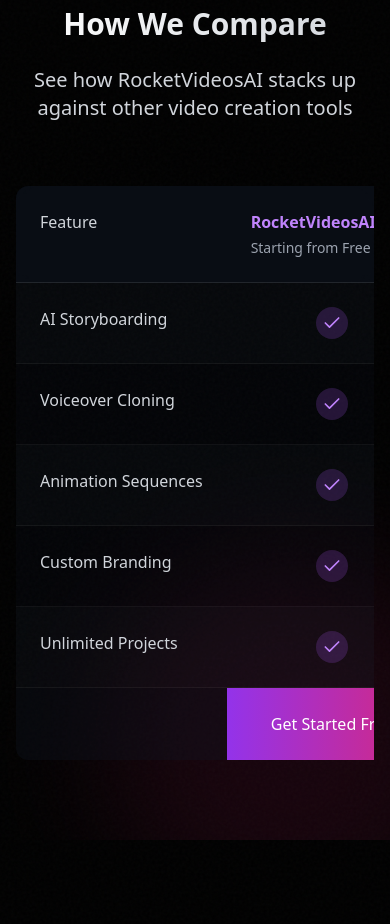
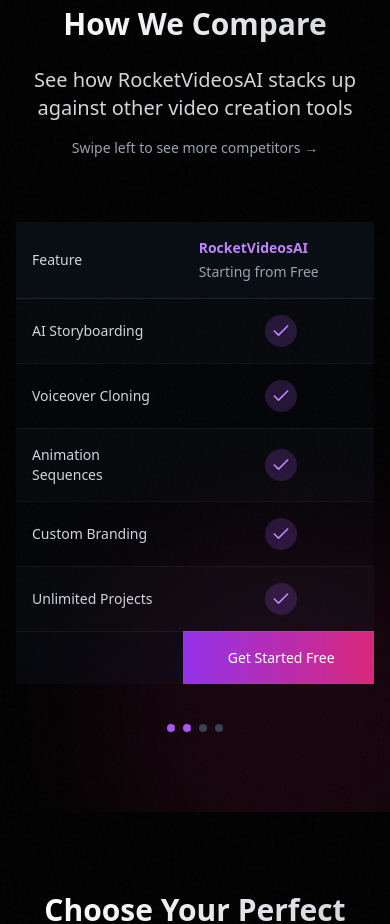
Before and after one commit to AYOOBEE/rocket-video-spark, a React (Vite) app: page / in a window 390 px wide. Shown: the part 7520-8444 px from the top of the page. Built offline with nearby package versions, Linux system fonts and the light colour scheme.

Commit message:
Fix: Comparison table mobile view
Improve the comparison table's appearance on mobile devices.

```diff
--- a/src/App.css
+++ b/src/App.css
@@ -1,4 +1,3 @@
-
 #root {
   max-width: 100%;
   margin: 0 auto;
@@ -69,6 +68,30 @@
     max-width: 95vw;
     margin: 0 auto;
   }
+
+  /* Mobile table improvements */
+  .overflow-x-auto {
+    scrollbar-width: none; /* Firefox */
+    -ms-overflow-style: none; /* IE and Edge */
+    scroll-snap-type: x mandatory;
+  }
+
+  .overflow-x-auto::-webkit-scrollbar {
+    display: none; /* Chrome, Safari and Opera */
+  }
+
+  table {
+    border-collapse: separate;
+    border-spacing: 0;
+  }
+
+  th:first-child, td:first-child {
+    position: sticky;
+    left: 0;
+    z-index: 1;
+    background-color: #040404;
+    box-shadow: 4px 0 8px rgba(0, 0, 0, 0.3);
+  }
 }
 
 /* Small devices (landscape phones) */
--- a/src/components/ComparisonTable.tsx
+++ b/src/components/ComparisonTable.tsx
@@ -1,7 +1,52 @@
 
 import { Check, X } from "lucide-react";
+import { useIsMobile, useBreakpoint } from "@/hooks/use-mobile";
+import { Table, TableBody, TableCell, TableHead, TableHeader, TableRow } from "@/components/ui/table";
 
 const ComparisonTable = () => {
+  const isMobile = useIsMobile();
+  const isTablet = useBreakpoint(1024);
+
+  // Define features data for reusability
+  const features = [
+    { feature: "AI Storyboarding", rocket: true, pictory: false, synthesia: true, invideo: true },
+    { feature: "Voiceover Cloning", rocket: true, pictory: false, synthesia: true, invideo: false },
+    { feature: "Animation Sequences", rocket: true, pictory: false, synthesia: false, invideo: true },
+    { feature: "Custom Branding", rocket: true, pictory: false, synthesia: false, invideo: true },
+    { feature: "Unlimited Projects", rocket: true, pictory: false, synthesia: false, invideo: false },
+  ];
+
+  // Determine which columns to display based on screen size
+  const competitors = [
+    { name: "RocketVideosAI", price: "Starting from Free", key: "rocket", highlight: true },
+    { name: "Pictory AI", price: "$19/month", key: "pictory", highlight: false },
+    { name: "Synthesia", price: "$30/month", key: "synthesia", highlight: false },
+    { name: "InVideo", price: "$15/month", key: "invideo", highlight: false }
+  ];
+
+  // For mobile view, determine which competitor to show besides RocketVideosAI
+  const displayCompetitors = isMobile
+    ? [competitors[0], competitors[1]] // Only show RocketVideosAI and Pictory AI on mobile
+    : isTablet
+      ? competitors.slice(0, 3) // Show first 3 on tablet
+      : competitors; // Show all on desktop
+
+  const renderCheckmark = (isSupported: boolean, isHighlighted: boolean) => (
+    <div className={`h-8 w-8 rounded-full ${
+      isSupported
+        ? isHighlighted
+          ? "bg-purple-500/20 flex items-center justify-center"
+          : "bg-green-500/20 flex items-center justify-center"
+        : "bg-gray-800/40 flex items-center justify-center"
+    }`}>
+      {isSupported ? (
+        <Check className={`h-5 w-5 ${isHighlighted ? "text-purple-400" : "text-green-400"}`} />
+      ) : (
+        <X className="h-5 w-5 text-gray-500" />
+      )}
+    </div>
+  );
+
   return (
     <section id="compare" className="py-20 relative overflow-hidden">
       {/* Gradient elements */}
@@ -15,112 +60,84 @@ const ComparisonTable = () => {
           <p className="text-xl text-gray-300">
             See how RocketVideosAI stacks up against other video creation tools
           </p>
+
+          {isMobile && (
+            <div className="mt-4 text-sm text-gray-400">
+              <p>Swipe left to see more competitors →</p>
+            </div>
+          )}
         </div>
 
-        <div className="overflow-x-auto">
-          <div className="min-w-max">
-            <div className="grid grid-cols-5 bg-gray-900/50 backdrop-blur-md rounded-t-xl border-b border-white/10">
-              <div className="p-6 text-gray-300 font-medium">Feature</div>
-              <div className="p-6 text-white font-bold">
-                <div className="text-purple-400">RocketVideosAI</div>
-                <div className="text-sm text-gray-400 font-normal mt-1">Starting from Free</div>
-              </div>
-              <div className="p-6 text-white">
-                <div>Pictory AI</div>
-                <div className="text-sm text-gray-400 mt-1">$19/month</div>
-              </div>
-              <div className="p-6 text-white">
-                <div>Synthesia</div>
-                <div className="text-sm text-gray-400 mt-1">$30/month</div>
-              </div>
-              <div className="p-6 text-white">
-                <div>InVideo</div>
-                <div className="text-sm text-gray-400 mt-1">$15/month</div>
-              </div>
-            </div>
+        {/* Mobile-friendly table */}
+        <div className="overflow-x-auto pb-6 -mx-4 px-4">
+          <Table className="w-full border-collapse min-w-[500px]">
+            <TableHeader className="bg-gray-900/50 backdrop-blur-md rounded-t-xl">
+              <TableRow className="border-b border-white/10">
+                <TableHead className="p-4 text-gray-300 font-medium w-1/3">Feature</TableHead>
+                {displayCompetitors.map((competitor, idx) => (
+                  <TableHead
+                    key={idx}
+                    className={`p-4 text-white ${competitor.highlight ? 'text-purple-400 font-bold' : 'font-medium'}`}
+                  >
+                    <div>{competitor.name}</div>
+                    <div className="text-sm text-gray-400 font-normal mt-1">{competitor.price}</div>
+                  </TableHead>
+                ))}
+              </TableRow>
+            </TableHeader>
+            <TableBody>
+              {features.map((row, rowIndex) => (
+                <TableRow
+                  key={rowIndex}
+                  className={`${
+                    rowIndex % 2 === 0 ? 'bg-gray-800/20' : 'bg-gray-900/20'
+                  } border-b border-white/5`}
+                >
+                  <TableCell className="p-4 text-gray-300">{row.feature}</TableCell>
+                  {displayCompetitors.map((competitor, idx) => (
+                    <TableCell key={idx} className="p-4 text-center">
+                      <div className="flex justify-center">
+                        {renderCheckmark(row[competitor.key as keyof typeof row] as boolean, competitor.highlight)}
+                      </div>
+                    </TableCell>
+                  ))}
+                </TableRow>
+              ))}
+              <TableRow className="rounded-b-xl overflow-hidden">
+                <TableCell className="p-4 bg-gray-900/30"></TableCell>
+                {displayCompetitors.map((competitor, idx) => (
+                  <TableCell
+                    key={idx}
+                    className={`p-4 text-center ${
+                      competitor.highlight
+                        ? 'bg-gradient-to-r from-purple-600 to-pink-600'
+                        : 'bg-gray-800/50'
+                    }`}
+                  >
+                    <a
+                      href={competitor.highlight ? "#pricing" : "#"}
+                      className={`${competitor.highlight ? 'text-white font-medium hover:underline' : 'text-gray-400'}`}
+                    >
+                      {competitor.highlight ? 'Get Started Free' : 'Visit site'}
+                    </a>
+                  </TableCell>
+                ))}
+              </TableRow>
+            </TableBody>
+          </Table>
+        </div>
 
-            {/* Table rows */}
-            {[
-              { feature: "AI Storyboarding", rocket: true, pictory: false, synthesia: true, invideo: true },
-              { feature: "Voiceover Cloning", rocket: true, pictory: false, synthesia: true, invideo: false },
-              { feature: "Animation Sequences", rocket: true, pictory: false, synthesia: false, invideo: true },
-              { feature: "Custom Branding", rocket: true, pictory: false, synthesia: false, invideo: true },
-              { feature: "Unlimited Projects", rocket: true, pictory: false, synthesia: false, invideo: false },
-            ].map((row, index) => (
+        {/* Mobile pagination indicators */}
+        {isMobile && (
+          <div className="flex justify-center gap-2 mt-4">
+            {competitors.map((_, idx) => (
               <div
-                key={index}
-                className={`grid grid-cols-5 border-b border-white/5 ${
-                  index % 2 === 0 ? 'bg-gray-800/20' : 'bg-gray-900/20'
-                }`}
-              >
-                <div className="p-6 text-gray-300">{row.feature}</div>
-                <div className="p-6 flex items-center justify-center">
-                  {row.rocket ? (
-                    <div className="h-8 w-8 rounded-full bg-purple-500/20 flex items-center justify-center">
-                      <Check className="h-5 w-5 text-purple-400" />
-                    </div>
-                  ) : (
-                    <div className="h-8 w-8 rounded-full bg-gray-800/40 flex items-center justify-center">
-                      <X className="h-5 w-5 text-gray-500" />
-                    </div>
-                  )}
-                </div>
-                <div className="p-6 flex items-center justify-center">
-                  {row.pictory ? (
-                    <div className="h-8 w-8 rounded-full bg-green-500/20 flex items-center justify-center">
-                      <Check className="h-5 w-5 text-green-400" />
-                    </div>
-                  ) : (
-                    <div className="h-8 w-8 rounded-full bg-gray-800/40 flex items-center justify-center">
-                      <X className="h-5 w-5 text-gray-500" />
-                    </div>
-                  )}
-                </div>
-                <div className="p-6 flex items-center justify-center">
-                  {row.synthesia ? (
-                    <div className="h-8 w-8 rounded-full bg-green-500/20 flex items-center justify-center">
-                      <Check className="h-5 w-5 text-green-400" />
-                    </div>
-                  ) : (
-                    <div className="h-8 w-8 rounded-full bg-gray-800/40 flex items-center justify-center">
-                      <X className="h-5 w-5 text-gray-500" />
-                    </div>
-                  )}
-                </div>
-                <div className="p-6 flex items-center justify-center">
-                  {row.invideo ? (
-                    <div className="h-8 w-8 rounded-full bg-green-500/20 flex items-center justify-center">
-                      <Check className="h-5 w-5 text-green-400" />
-                    </div>
-                  ) : (
-                    <div className="h-8 w-8 rounded-full bg-gray-800/40 flex items-center justify-center">
-                      <X className="h-5 w-5 text-gray-500" />
-                    </div>
-                  )}
-                </div>
-              </div>
+                key={idx}
+                className={`h-2 w-2 rounded-full ${idx < 2 ? 'bg-purple-500' : 'bg-gray-700'}`}
+              ></div>
             ))}
-
-            {/* Bottom row with CTA */}
-            <div className="grid grid-cols-5 rounded-b-xl overflow-hidden">
-              <div className="p-6 bg-gray-900/30"></div>
-              <div className="p-6 bg-gradient-to-r from-purple-600 to-pink-600 text-center">
-                <a href="#pricing" className="text-white font-medium hover:underline">
-                  Get Started Free
-                </a>
-              </div>
-              <div className="p-6 bg-gray-800/50 text-center">
-                <span className="text-gray-400">Visit site</span>
-              </div>
-              <div className="p-6 bg-gray-800/50 text-center">
-                <span className="text-gray-400">Visit site</span>
-              </div>
-              <div className="p-6 bg-gray-800/50 text-center">
-                <span className="text-gray-400">Visit site</span>
-              </div>
-            </div>
           </div>
-        </div>
+        )}
       </div>
     </section>
   );
```
